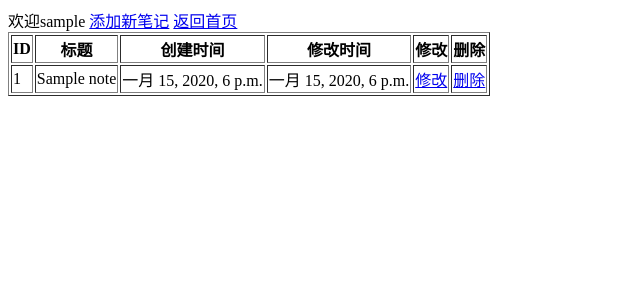
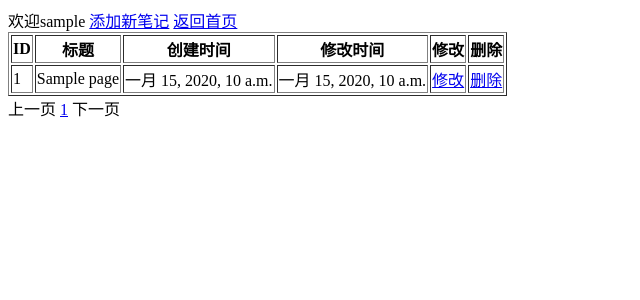
Before and after one commit to WanP01/notebook, a Django app: template note/templates/note/list_note.html in a window 1280 px wide. Shown: the top 300 px of the page, without its empty margins (0-640 px from the left). Run offline with Django 3.2, Linux system fonts and the light colour scheme; tables that the repository leaves empty hold one stand-in row (values such as "Sample post"); the template is opened without the code that fills it: values that come from a table or form of the project are taken from there, most other values are stand-ins (such as "Sample title", 1, 10 or a date in 2020).

Commit message:
version 1.3

```diff
--- /dev/null
+++ b/middleware/request_limit.py
@@ -0,0 +1,37 @@
+import re
+
+from django.core.cache import cache, caches
+from django.http import HttpResponse
+from django.utils.deprecation import MiddlewareMixin
+
+
+class visitlimit(MiddlewareMixin):
+
+    #可以用类属性存访问值，缺点是必须关闭才能释放
+    #visit_time={}
+
+    #如果用缓存(session/COOKIES也行，只是一般存的时间不宜过长)可以好一点，可以规定存储的时间
+    visit_time = caches['default']
+
+    def process_request(self,request):
+
+        #获取访问的IP地址和访问的path
+        ip_address = request.META['REMOTE_ADDR']
+        path_url = request.path_info
+
+        #正则匹配
+        if not re.match('^/note/all',path_url):
+            return
+
+        #下面是类属性的计数方法
+        # times = self.visit_time.get('ip_address',0)
+        #self.visit_time['ip_address'] = times + 1
+
+        #通过内存来限制访问次数（这里定义的是10秒内不能访问过多）
+        times = self.visit_time.get('ip_address',0)
+        self.visit_time.set('ip_address',times+1,10)
+
+
+        if self.visit_time.get('ip_address',0)>5:
+            return HttpResponse('你短时间访问过多次了')
+        return
--- a/note/templates/note/list_note.html
+++ b/note/templates/note/list_note.html
@@ -20,7 +20,9 @@
         <th>修改</th>
         <th>删除</th>
     </tr>
-    {% for x in someone_note %}
+
+
+        {% for x in page.object_list %}
         <tr>
             <td>{{x.id}}</td>
             <td>{{x.title}}</td>
@@ -37,6 +39,31 @@
 </table>
 
 
+{% if page.has_previous %}
+    <a href="/note/all?page={{page.previous_page_number}}">上一页</a>
+{% else %}
+    上一页
+{% endif %}
+
+{% for p in paginator.page_range %}
+
+    {% if page_num == p %}
+        {{p}}
+
+    {% else %}
+        <a href="/note/all?page={{p}}">{{p}}</a>
+
+    {% endif %}
+
+{% endfor %}
+
+{% if page.has_next %}
+    <a href="/note/all?page={{page.next_page_number}}">下一页</a>
+{% else %}
+    下一页
+{% endif %}
+
+
 
 </body>
 </html>
--- a/notebook/settings.py
+++ b/notebook/settings.py
@@ -50,6 +50,7 @@ MIDDLEWARE = [
     'django.contrib.auth.middleware.AuthenticationMiddleware',
     'django.contrib.messages.middleware.MessageMiddleware',
     'django.middleware.clickjacking.XFrameOptionsMiddleware',
+    'middleware.request_limit.visitlimit',
 ]
 
 ROOT_URLCONF = 'notebook.urls'
```
Also changed, not shown: note/views.py (+13 -1 lines), middleware/__init__.py (added).
